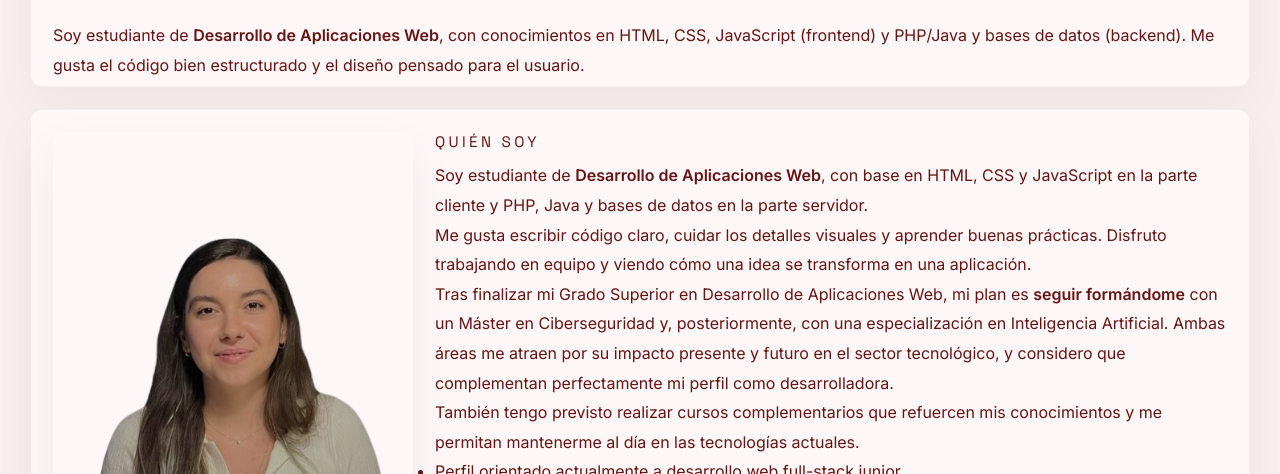
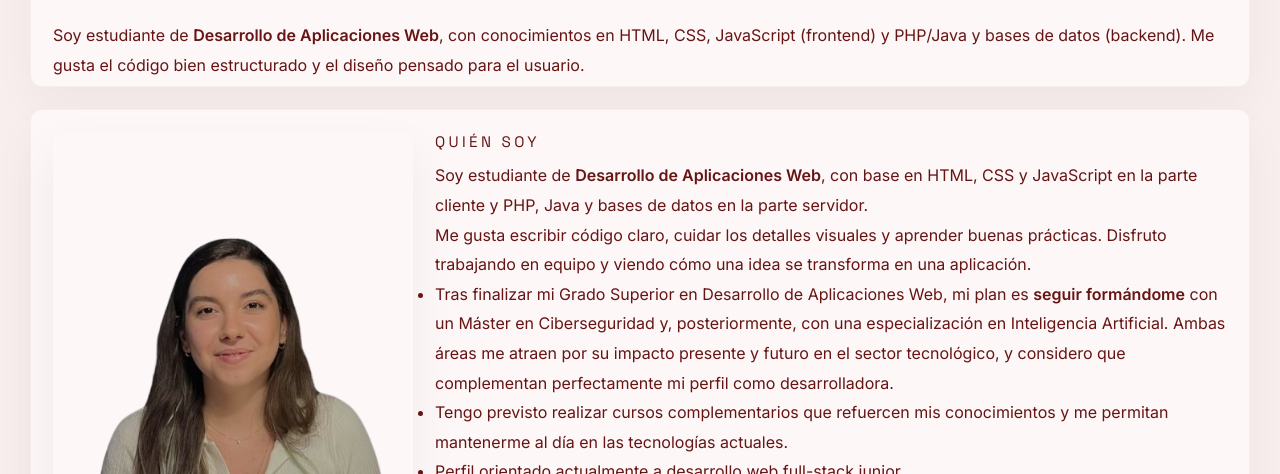
Before and after one commit to Violetita24/webvioletaguineacv, a plain HTML site: page about.html in a window 1280 px wide. Shown: the part 326-800 px from the top of the page. Drawn offline with Linux system fonts and the light colour scheme.

Commit message:
DETALLES

```diff
--- a/about.html
+++ b/about.html
@@ -74,9 +74,9 @@
             <div class="text">
               <p>Soy estudiante de <strong>Desarrollo de Aplicaciones Web</strong>, con base en HTML, CSS y JavaScript en la parte cliente y PHP, Java y bases de datos en la parte servidor.</p>
               <p>Me gusta escribir código claro, cuidar los detalles visuales y aprender buenas prácticas. Disfruto trabajando en equipo y viendo cómo una idea se transforma en una aplicación.</p>
-              <p>Tras finalizar mi Grado Superior en Desarrollo de Aplicaciones Web, mi plan es <strong>seguir formándome</strong>  con un Máster en Ciberseguridad y, posteriormente, con una especialización en Inteligencia Artificial. Ambas áreas me atraen por su impacto presente y futuro en el sector tecnológico, y considero que complementan perfectamente mi perfil como desarrolladora.</p>
-              <p>También tengo previsto realizar cursos complementarios que refuercen mis conocimientos y me permitan mantenerme al día en las tecnologías actuales.</p>
-              <ul>
+               <ul>
+                <li>Tras finalizar mi Grado Superior en Desarrollo de Aplicaciones Web, mi plan es <strong>seguir formándome</strong>  con un Máster en Ciberseguridad y, posteriormente, con una especialización en Inteligencia Artificial. Ambas áreas me atraen por su impacto presente y futuro en el sector tecnológico, y considero que complementan perfectamente mi perfil como desarrolladora.</li>
+                <li>Tengo previsto realizar cursos complementarios que refuercen mis conocimientos y me permitan mantenerme al día en las tecnologías actuales.</li>
                 <li>Perfil orientado actualmente a desarrollo web full-stack junior.</li>
                 <li>Actitud responsable, organizada y con muchas ganas de aprender.</li>
               </ul>
```
Also changed, not shown: skills.html (+1 -0 lines).
